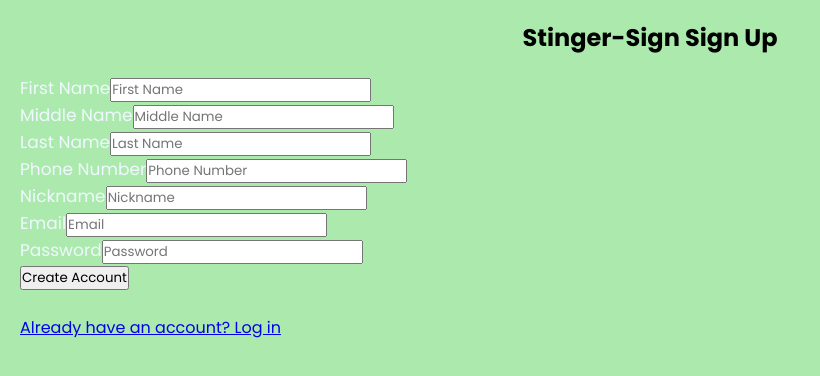
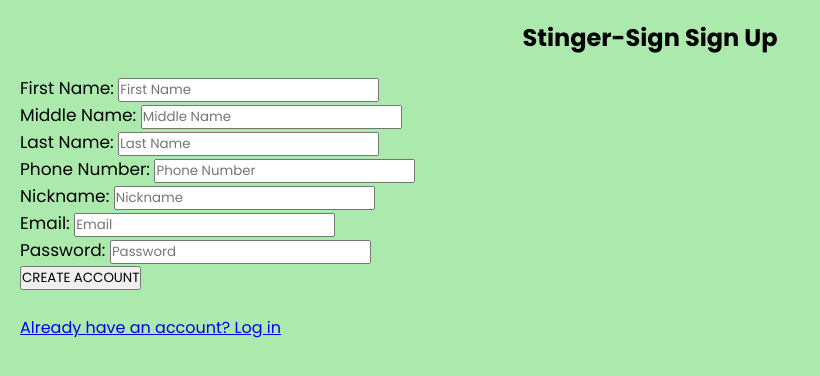
Before and after one commit to jamesolesen911/179-StingerSign, a React (Create React App) app in the folder stingersign/: page /signup in a window 1280 px wide. Shown: the top 376 px of the page, without its empty margins (0-820 px from the left). Built offline with nearby package versions, Linux system fonts and the light colour scheme.

Commit message:
changed font color: white ---> black

```diff
--- a/stingersign/src/components/Signup.js
+++ b/stingersign/src/components/Signup.js
@@ -44,28 +44,28 @@
     <div>
       <h2> Stinger-Sign Sign Up </h2>
       <form onSubmit={handleSubmit}>
-        <label>First Name</label>
+        <label>First Name: </label>
         <input type="text" placeholder="First Name" name="firstName" onChange={handleChange}/>
         <br />
-        <label>Middle Name</label>
+        <label>Middle Name: </label>
         <input type="text" placeholder="Middle Name" name="middleName"onChange={handleChange} />
         <br />
-        <label>Last Name</label>
+        <label>Last Name: </label>
         <input type="text" placeholder="Last Name" name="lastName" onChange={handleChange}/>
         <br />
-        <label>Phone Number</label>
+        <label>Phone Number: </label>
         <input type="text" placeholder="Phone Number" name="phoneNumber" onChange={handleChange}/>
         <br />
-        <label>Nickname</label>
+        <label>Nickname: </label>
         <input type="text" placeholder="Nickname" name="nickname" onChange={handleChange}/>
         <br />
-        <label>Email</label>
+        <label>Email: </label>
         <input type="email" placeholder="Email" name="email"onChange={handleChange}/>
         <br />
-        <label>Password</label>
+        <label>Password: </label>
         <input type="password" placeholder="Password" name="password" onChange={handleChange}/>
         <br />
-        <button type="submit"> Create Account </button>
+        <button type="submit"> CREATE ACCOUNT </button>
       </form>
 
       <Link to="/">
--- a/stingersign/src/components/profile.js
+++ b/stingersign/src/components/profile.js
@@ -67,7 +67,7 @@
         <input type="text" id="email" name="email" placeholder={loggedInUser.Email} ></input><br></br><br></br>
         <label htmlFor ="nickname">Nickname </label> <br></br>
         <input type="text" id="nickname" name="nickname" placeholder={loggedInUser.Nickname}></input><br></br><br></br>
-        <label htmlFor ="phoneNumber">PhoneNumber </label> <br></br>
+        <label htmlFor ="phoneNumber">Phone Number </label> <br></br>
         <input type="text" id="phoneNumber" name="phoneNumber" placeholder={loggedInUser.PhoneNumber}></input><br></br><br></br>
         </div>
       ): <p>No user logged in.</p> }
--- a/stingersign/src/styles/style.css
+++ b/stingersign/src/styles/style.css
@@ -12,7 +12,6 @@
     margin: 0 0 0 20px;
     padding: 0;
     background-color:#abeaac;
-  /* background-color:#2e8b57; */
     font-family: 'montserrat';
 }
 .login{
@@ -36,7 +35,7 @@
 }
 
 label{
-    color: #F0F8FF;
+    color: #000000;
     font-size: 17px;
 }
 #Uname{
```
